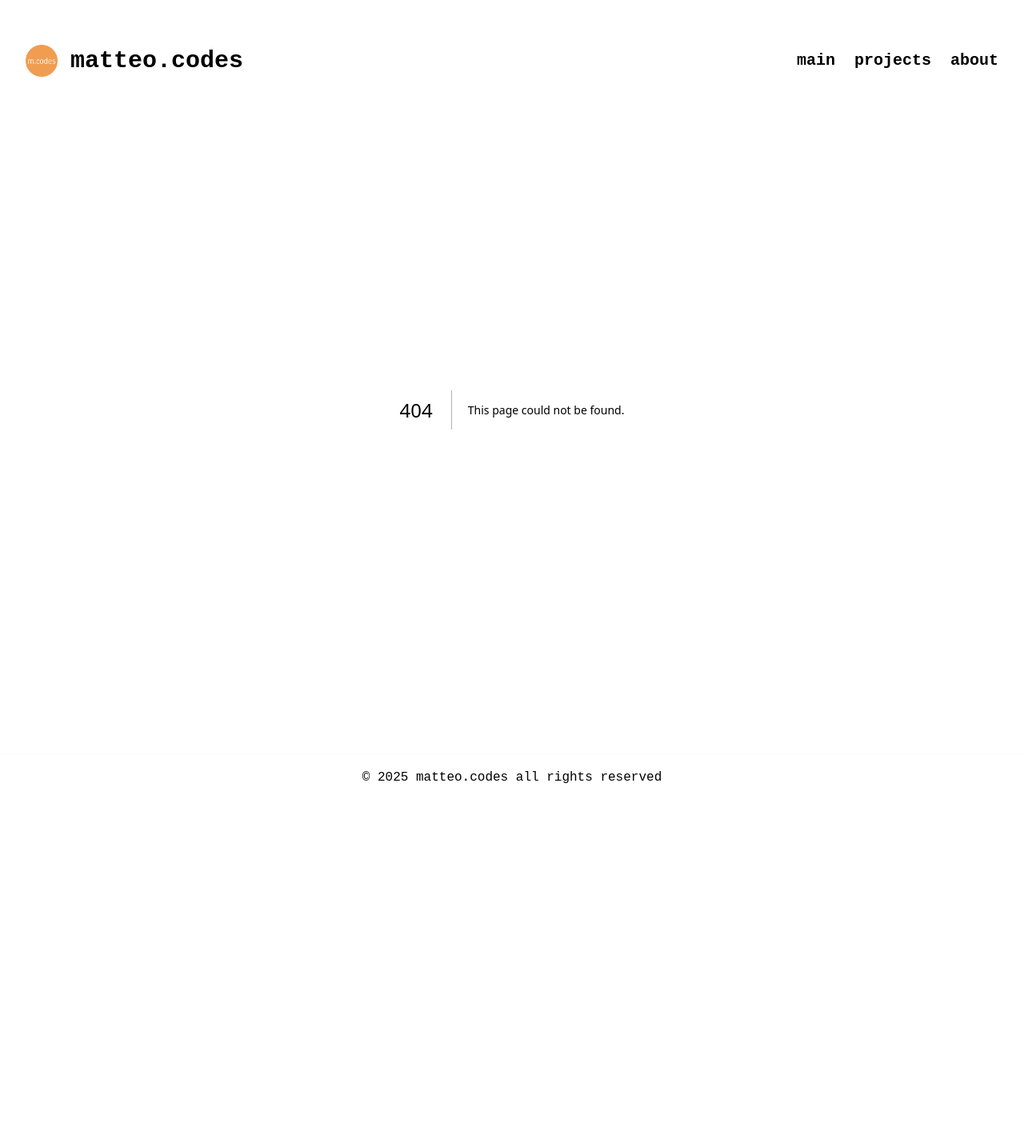
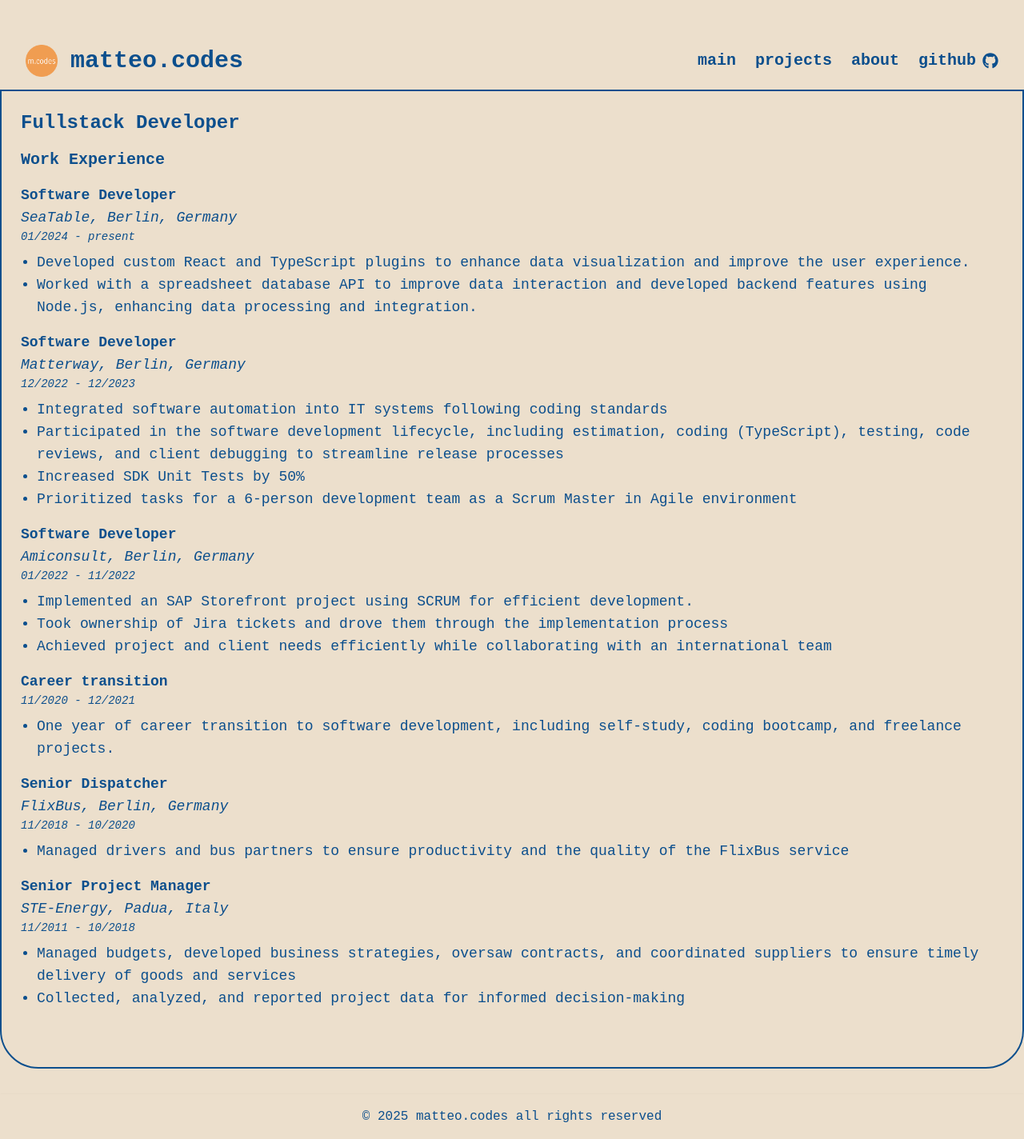
Before and after one commit to matteobu/matteo.codes, a Next.js app: page /resume in a window 1280 px wide. Before the commit this address had no page. Shown: the whole page at 80% size. Before the commit the page ends 1000 px from the top, so only its background shows below. Built offline with nearby package versions, Linux system fonts and the light colour scheme.

Commit message:
redifine UI

```diff
--- a/app/contacts/page.tsx
+++ b/app/contacts/page.tsx
@@ -1,8 +1,6 @@
 import React from 'react';
 import { FaGithub, FaLinkedin, FaEnvelope } from 'react-icons/fa';
 import { FaSquareXTwitter } from 'react-icons/fa6';
-
-import MatteoCodesTitle from '@/components/MatteoCodesTitle';
 
 export default function Contacts() {
   return (
@@ -15,8 +13,6 @@
         color: 'var(--color-text)',
       }}
     >
-      <MatteoCodesTitle />
-
       <section className="text-lg mb-12">
         <p className="mb-4">
           Feel free to reach out! Whether you&apos;re interested in
--- a/app/globals.css
+++ b/app/globals.css
@@ -11,11 +11,14 @@
 }
 
 :root {
-  /* Define custom CSS variables */
+  /* LIGHT */
   --light-gray: #ecdfcc;
-  --primary-color: #3498db;
+  --light-blue: #5f99ae;
   --secondary-color: #2ecc71;
   --font-primary: 'Spline Sans Mono', monospace;
+  --light-border-green: #697565;
+  --border-light: #0f62ae;
+  --text-light: #0c4f8d;
 
   /* DARK */
   /*
@@ -25,22 +28,12 @@
 #F3B072 - Soft peach/orange
 #e1d9b8 - Soft warm off-white
 */
-  --color-background-dark: #14110f;
+  /* --color-background-dark: #14110f;
   --color-section-dark: #373737;
   --color-border-dark: #f09d51;
   --color-title-dark: #f3b072;
-  --color-text-dark: #e1d9b8;
-  /* LIGHT */
-  /*
-#EBEEF0 - Light grayish-blue
-#C8C8C8 - Soft silver
-#0F62AE - Deep blue
-#0C4F8D - Rich blue
-*/
-  --color-background-light: #ebeef0;
-  --color-section-light: #c8c8c8;
-  --color-border-light: #0f62ae;
-  --color-text-light: #0c4f8d;
+  --color-text-dark: #e1d9b8; */
+
   /* TEXT */
   --font-size-10xl: 10rem;
   --font-size-11xl: 12rem;
@@ -54,20 +47,9 @@
   }
 }
 
-.matteo-text {
-  color: var(--color-border-dark);
-  font-family: 'Geist', sans-serif;
-}
-
 body {
-  color: var(--color-text-light);
+  color: var(--text-light);
   background: var(--light-gray);
-  /* background: linear-gradient(
-    to right,
-    var(--color-darker-green-1),
-    var(--color-darker-green),
-    var(--color-darker-green)
-  ); */
   font-family: 'Spline Sans Mono', monospace;
 }
 
--- a/app/layout.tsx
+++ b/app/layout.tsx
@@ -19,7 +19,6 @@
           name="description"
           content="my personal website, designed and developed by Matteo Bucciol"
         />
-        <link rel="icon" href="/favicon.ico" />
       </Head>
       <body className="bg-gray-50 text-gray-900 flex flex-col min-h-screen">
         <Header />
--- /dev/null
+++ b/app/resume/page.tsx
@@ -0,0 +1,123 @@
+import React from 'react';
+
+export default function resume() {
+  return (
+    <div
+      className="container text-white mx-auto p-6 border-2 h-full"
+      style={{
+        borderBottomLeftRadius: '3rem',
+        borderBottomRightRadius: '3rem',
+        borderColor: 'var(--color-border-dark)',
+        color: 'var(--color-text-dark)',
+      }}
+    >
+      <section className="text-lg mb-12">
+        <h2
+          className="text-2xl font-semibold mb-4"
+          style={{
+            backgroundColor: 'var(--color-text-dark)',
+            color: 'var(--color-background-dark)',
+          }}
+        >
+          <a href="/resume">Fullstack Developer</a>{' '}
+        </h2>
+        <p className="mb-6">
+          <strong className="text-xl">Work Experience</strong>
+          <div className="mt-4">
+            <p className="text-lg font-semibold">Software Developer</p>
+            <p className="text-md italic">SeaTable, Berlin, Germany</p>
+            <p className="text-sm italic">01/2024 - present</p>
+            <ul className="mt-2 list-disc pl-5">
+              <li>
+                Developed custom React and TypeScript plugins to enhance data
+                visualization and improve the user experience.
+              </li>
+              <li>
+                Worked with a spreadsheet database API to improve data
+                interaction and developed backend features using Node.js,
+                enhancing data processing and integration.
+              </li>
+            </ul>
+          </div>
+          <div className="mt-4">
+            <p className="text-lg font-semibold">Software Developer</p>
+            <p className="text-md italic">Matterway, Berlin, Germany</p>
+            <p className="text-sm italic">12/2022 - 12/2023</p>
+            <ul className="mt-2 list-disc pl-5">
+              <li>
+                Integrated software automation into IT systems following coding
+                standards
+              </li>
+              <li>
+                Participated in the software development lifecycle, including
+                estimation, coding (TypeScript), testing, code reviews, and
+                client debugging to streamline release processes
+              </li>
+              <li>Increased SDK Unit Tests by 50%</li>
+              <li>
+                Prioritized tasks for a 6-person development team as a Scrum
+                Master in Agile environment
+              </li>
+            </ul>
+          </div>
+          <div className="mt-4">
+            <p className="text-lg font-semibold">Software Developer</p>
+            <p className="text-md italic">Amiconsult, Berlin, Germany</p>
+            <p className="text-sm italic">01/2022 - 11/2022</p>
+            <ul className="mt-2 list-disc pl-5">
+              <li>
+                Implemented an SAP Storefront project using SCRUM for efficient
+                development.
+              </li>
+              <li>
+                Took ownership of Jira tickets and drove them through the
+                implementation process
+              </li>
+              <li>
+                Achieved project and client needs efficiently while
+                collaborating with an international team
+              </li>
+            </ul>
+          </div>
+          <div className="mt-4">
+            <p className="text-lg font-semibold">Career transition</p>
+            <p className="text-sm italic">11/2020 - 12/2021</p>
+            <ul className="mt-2 list-disc pl-5">
+              <li>
+                One year of career transition to software development, including
+                self-study, coding bootcamp, and freelance projects.
+              </li>
+            </ul>
+          </div>
+          <div className="mt-4">
+            <p className="text-lg font-semibold">Senior Dispatcher</p>
+            <p className="text-md italic">FlixBus, Berlin, Germany</p>
+            <p className="text-sm italic">11/2018 - 10/2020</p>
+            <ul className="mt-2 list-disc pl-5">
+              <li>
+                Managed drivers and bus partners to ensure productivity and the
+                quality of the FlixBus service
+              </li>
+            </ul>
+          </div>
+          <div className="mt-4">
+            <p className="text-lg font-semibold">Senior Project Manager</p>
+            <p className="text-md italic">STE-Energy, Padua, Italy</p>
+            <p className="text-sm italic">11/2011 - 10/2018</p>
+            <ul className="mt-2 list-disc pl-5">
+              <li>
+                Managed budgets, developed business strategies, oversaw
+                contracts, and coordinated suppliers to ensure timely delivery
+                of goods and services
+              </li>
+              <li>
+                Collected, analyzed, and reported project data for informed
+                decision-making
+              </li>
+            </ul>
+          </div>
+        </p>
+      </section>
+    </div>
+  );
+}
--- a/app/table-relationships/page.tsx
+++ b/app/table-relationships/page.tsx
@@ -1,6 +1,5 @@
 import React from 'react';
 import Image from 'next/image';
-import MatteoCodesTitle from '@/components/MatteoCodesTitle';
 import TableRelationshipsPlugin from '@/components/TableRelationshipsPlugin';
 import { TbBlocks } from 'react-icons/tb';
 
@@ -15,8 +14,6 @@
         color: 'var(--color-text-dark)',
       }}
     >
-      <MatteoCodesTitle />
-
       <section className="text-lg mb-12">
         <h2
           className="text-2xl font-semibold mb-4"
--- a/app/whichfilm/page.tsx
+++ b/app/whichfilm/page.tsx
@@ -1,6 +1,5 @@
 import React from 'react';
 import Image from 'next/image';
-import MatteoCodesTitle from '@/components/MatteoCodesTitle';
 
 export default function whichfilm() {
   return (
@@ -13,8 +12,6 @@
         color: 'var(--color-text-dark)',
       }}
     >
-      <MatteoCodesTitle />
-
       <section className="text-lg mb-12">
         <h2
           className="text-2xl font-semibold mb-4"
--- a/components/Header.tsx
+++ b/components/Header.tsx
@@ -1,33 +1,110 @@
 import Image from 'next/image';
 import Link from 'next/link';
+import {
+  Menu,
+  MenuButton,
+  MenuItem,
+  MenuItems,
+  Transition,
+} from '@headlessui/react';
+import { FaGithub } from 'react-icons/fa';
+import { Fragment } from 'react';
 
-// components/Header.tsx
 const Header = () => {
   return (
     <header className="bg-lightblue w-full py-4 px-8 mt-10">
       <div className="max-w-screen-xl mx-auto flex items-center justify-between w-full">
-        {/* Logo and Title on the left */}
         <div className="flex items-center space-x-4">
           <Image src="/logo.png" alt="Logo" width={40} height={40} />
           <h1 className="text-3xl font-extrabold">
             <Link href="/">matteo.codes</Link>
           </h1>
         </div>
+
         <nav className="flex space-x-6">
-          <Link href="#main" className="text-xl font-bold hover:text-gray-200">
+          <Link
+            href="/"
+            className="text-xl font-bold hover:text-[var(--light-blue)] cursor-pointer"
+          >
             main
           </Link>
+
+          <Menu as="div" className="relative">
+            <div>
+              <MenuButton className="text-xl font-bold hover:text-[var(--light-blue)] cursor-pointer">
+                projects
+              </MenuButton>
+            </div>
+            <Transition
+              as={Fragment}
+              enter="transition ease-out duration-200"
+              enterFrom="transform opacity-0 scale-95"
+              enterTo="transform opacity-100 scale-100"
+              leave="transition ease-in duration-75"
+              leaveFrom="transform opacity-100 scale-100"
+              leaveTo="transform opacity-0 scale-95"
+            >
+              <MenuItems className="absolute right-0 w-48 mt-2 origin-center bg-[var(--light-gray)] rounded-md shadow-lg ring-1 ring-black ring-opacity-5 focus:outline-none border-1 border-[var(-border-light)]">
+                <div>
+                  <MenuItem>
+                    {({ focus }) => (
+                      <Link
+                        href="/whichfilm"
+                        className={`${
+                          focus
+                            ? 'bg-[var(--light-blue)] text-[var(--text-light)]'
+                            : 'text-[var(--text-light)]'
+                        } block px-4 py-2 text-sm cursor-pointer`}
+                      >
+                        whichfilm?
+                      </Link>
+                    )}
+                  </MenuItem>
+                  <MenuItem>
+                    {({ focus }) => (
+                      <Link
+                        href="/table-relationships"
+                        className={`${
+                          focus
+                            ? 'bg-[var(--light-blue)] text-[var(--text-light)]'
+                            : 'text-[var(--text-light)]'
+                        } block px-4 py-2 text-sm cursor-pointer`}
+                      >
+                        table rel. plugin
+                      </Link>
+                    )}
+                  </MenuItem>
+                  <MenuItem>
+                    {({ focus }) => (
+                      <Link
+                        href="/resume"
+                        className={`${
+                          focus
+                            ? 'bg-[var(--light-blue)] text-[var(--text-light)]'
+                            : 'text-[var(--text-light)]'
+                        } block px-4 py-2 text-sm cursor-pointer`}
+                      >
+                        my awesome resume
+                      </Link>
+                    )}
+                  </MenuItem>
+                </div>
+              </MenuItems>
+            </Transition>
+          </Menu>
+
           <Link
-            href="#projects"
-            className="text-xl font-bold hover:text-gray-200"
+            href="/contacts"
+            className="text-xl font-bold hover:text-[var(--light-blue)] cursor-pointer"
           >
-            projects
+            about
           </Link>
           <Link
-            href="#about"
-            className="text-xl font-bold hover:text-gray-200"
+            href="https://github.com/matteobu"
+            className="flex items-center text-xl font-bold hover:text-[var(--light-blue)] space-x-2 cursor-pointer"
           >
-            about
+            <span>github</span>
+            <FaGithub className="text-xl" />
           </Link>
         </nav>
       </div>
```
